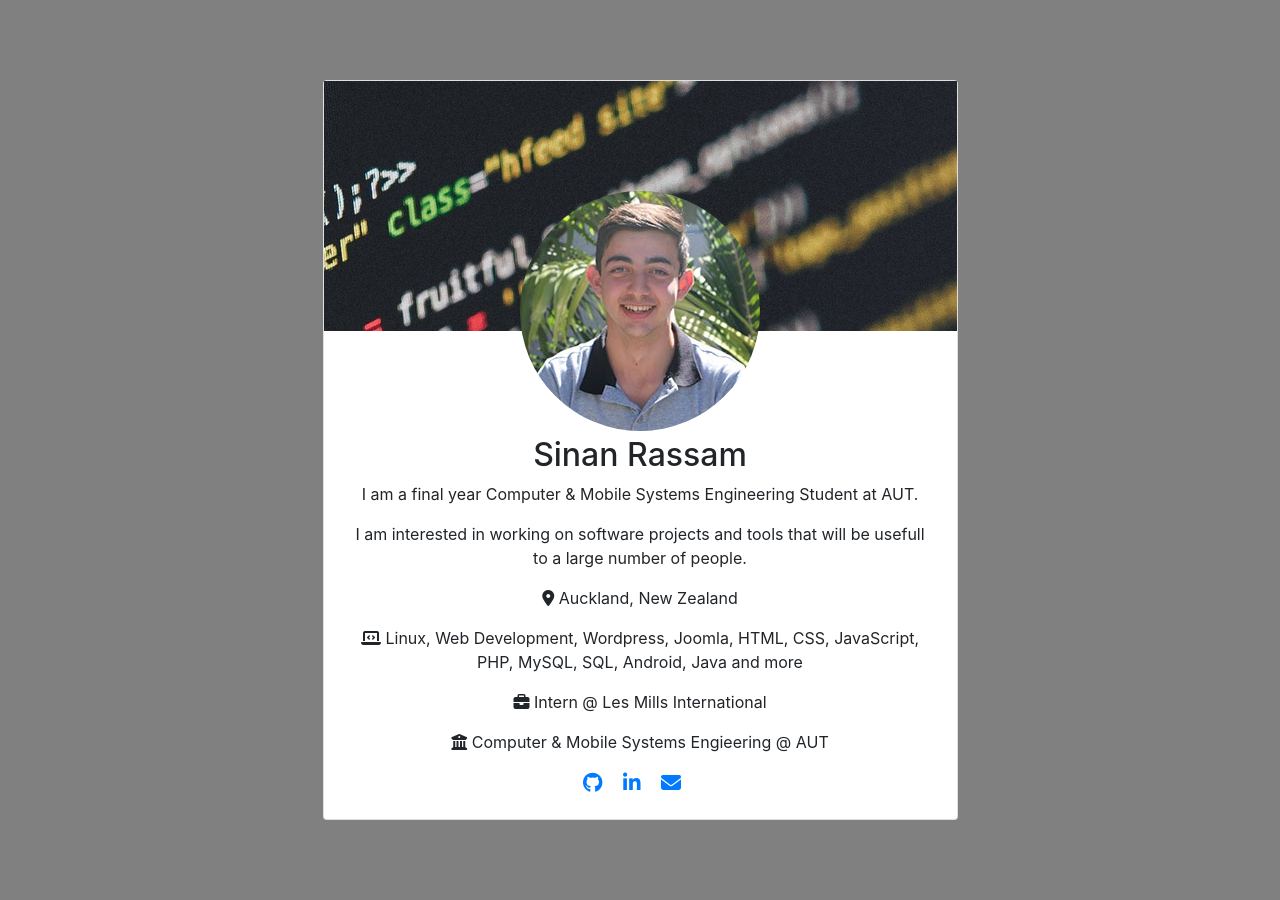
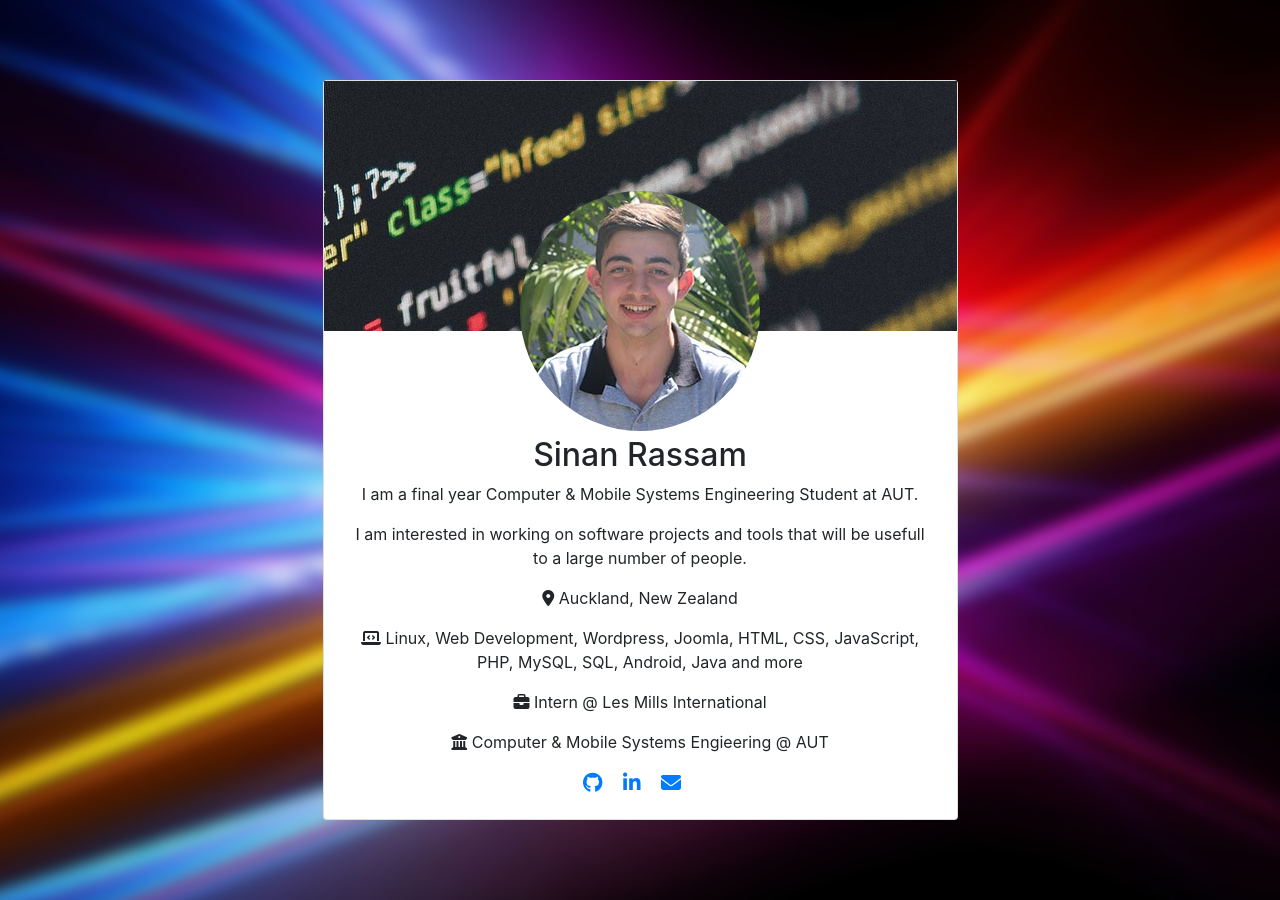
Before and after one commit to sinanrassam/sinanrassam.github.io, a Jekyll site: the page built from index.md, in a window 1280 px wide. Built offline with Jekyll 4.4.1, drawn with Linux system fonts in a browser that asks for light colours; nearby versions of some CDN libraries.

Commit message:
Added a background image

```diff
--- a/_layouts/default.html
+++ b/_layouts/default.html
@@ -16,7 +16,7 @@
     <title>{{ site.title }} | About Me</title>
 </head>
 
-<body>
+<body style="background: url('/assets/img/{{ site.background_image }}') center center;">
     <div class="container h-100">
         <div class="row h-100 justify-content-center align-items-center">
             <div class="col-lg-7 col-md-9 col-sm-12">
```
Also changed, not shown: assets/img/background-original.jpg (added), assets/img/background.jpg (added), 1 other file.
